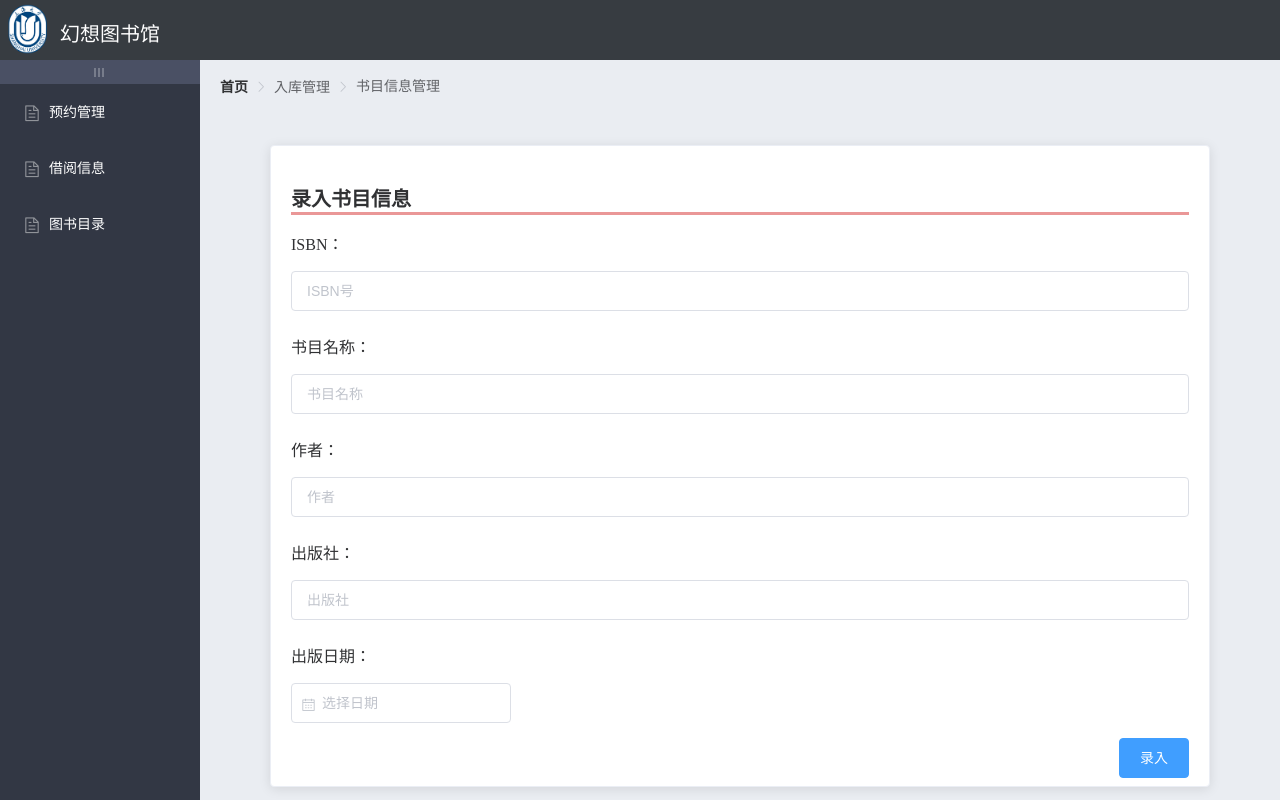
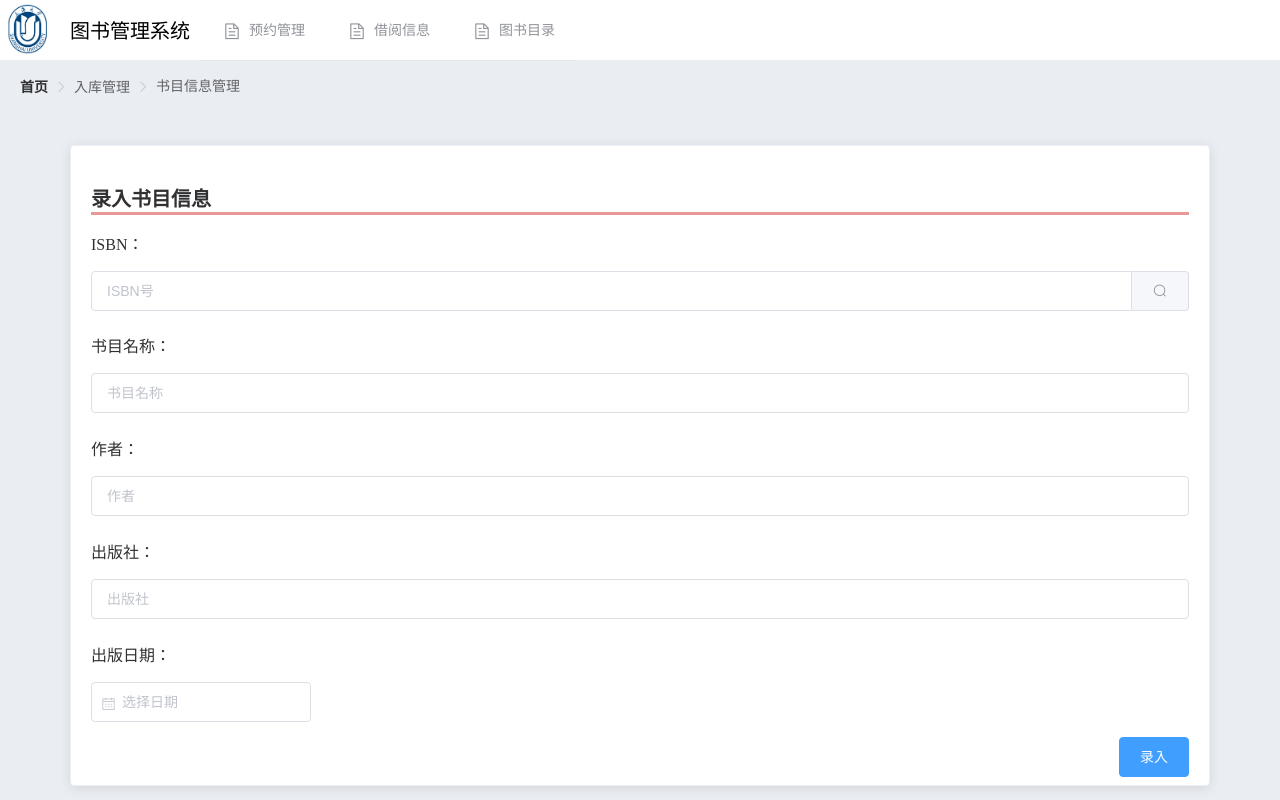
Before and after one commit to KanadeSiina/Imagine-Lib, a Vue app: page /Book_Manage in a window 1280 px wide. Shown: the top 800 px of the page. Built offline with nearby package versions, Linux system fonts and the light colour scheme; sample sign-in values are in the browser's storage.

Commit message:
一些接口的对接

```diff
--- a/src/components/Book_manage.vue
+++ b/src/components/Book_manage.vue
@@ -10,7 +10,9 @@
       <el-form :model="input_form" :rules="rules" ref="inputformRef">
         <p>ISBN：</p>
         <el-form-item prop="ISBN">
-          <el-input v-model="input_form.ISBN" placeholder="ISBN号"></el-input>
+          <el-input v-model="input_form.ISBN" placeholder="ISBN号">
+            <el-button slot="append" icon="el-icon-search" @click="SearchISBN()"></el-button>
+          </el-input>
         </el-form-item>
         <p>书目名称：</p>
         <el-form-item prop="book_name">
@@ -74,7 +76,7 @@ export default {
   methods: {
     inputSubmit() {
       this.$refs.inputformRef.validate(async valid => {
-        if (!valid) return this.$message.erros('格式错误')
+        if (!valid) return this.$message.error('格式错误')
         const { data: res } = this.$http.post('add_book', this.input_form)
         console.log(res)
         // 用axios提交表单交互
@@ -83,10 +85,29 @@ export default {
     },
     delSubmit() {
       this.$refs.delformRef.validate(async valid => {
-        if (!valid) return this.$message.erros('格式错误')
+        if (!valid) return this.$message.error('格式错误')
         const { data: res } = this.$http.post('del_book', this.del_form)
         console.log(res)
       })
+    },
+    async SearchISBN() {
+      const isbn = this.input_form.ISBN
+      const qform = { is_info: '0', isbn: isbn }
+      const url = 'https://isbn.market.alicloudapi.com' + '/ISBN'
+      const appcode = '1bf4177f12a445b1a6b28acac5a056cc'
+      const { data: res } = await this.$http.get(url, {
+        params: qform,
+        headers: { Authorization: 'APPCODE ' + appcode }
+      })
+      if (res.error_code === 0) {
+        this.input_form.book_name = res.result.title
+        this.input_form.book_author = res.result.author
+        this.input_form.book_publisher = res.result.publisher
+        this.input_form.book_pubdate = res.result.pubdate
+      } else {
+        this.$message.error('未查询到该书信息')
+      }
+      console.log(res.result)
     }
   }
 }
--- a/src/components/Sidebar.vue
+++ b/src/components/Sidebar.vue
@@ -4,22 +4,10 @@
     <el-header>
       <div class="head-container">
         <img src="../assets/SHU_logo.png" class="logo" />
-        <div class="header-container" style="font-size: 20px">幻想图书馆</div>
-      </div>
-    </el-header>
-    <el-container>
-      <!-- Aside -->
-      <el-aside :width="isCollapse ? '64px' : '200px'">
-        <div class="toggle-button" @click="toggleCollapse()">|||</div>
+        <div class="header-container" style="font-size: 20px">
+          <span class="titlename">图书管理系统</span>
           <div v-if="role === 'manager'">
-          <el-menu
-            background-color="#323744"
-            text-color="#fff"
-            active-text-color="#409eff"
-            :collapse="isCollapse"
-            :collapse-transition="false"
-            router
-          >
+            <el-menu class="el-menu-demo" mode="horizontal" router>
               <el-submenu index="1">
                 <template slot="title">
                   <i class="el-icon-document"></i>
@@ -45,14 +33,7 @@
             </el-menu>
           </div>
           <div v-else>
-          <el-menu
-            background-color="#323744"
-            text-color="#fff"
-            active-text-color="#409eff"
-            :collapse="isCollapse"
-            :collapse-transition="false"
-            router
-          >
+            <el-menu class="el-menu-demo" mode="horizontal" router>
               <el-menu-item index="/reserve">
                 <i class="el-icon-document"></i>
                 <span slot="title">预约管理</span>
@@ -67,7 +48,11 @@
               </el-menu-item>
             </el-menu>
           </div>
-      </el-aside>
+        </div>
+      </div>
+    </el-header>
+    <el-container>
+      <!-- Aside -->
       <!-- Container -->
       <el-main>
         <router-view></router-view>
@@ -106,11 +91,21 @@ export default {
     top: 0;
   }
 
+  .titlename {
+    position: absolute;
+    top: 15px;
+    left: 70px;
+  }
+
   .header-container {
-    padding-left: 40px;
-    padding-top: 18px;
     font-family: '微软雅黑';
-    color: #fff;
+    color: #000;
+  }
+
+  .el-menu-demo {
+    position: absolute;
+    top: 0;
+    left: 200px;
   }
 }
 
@@ -133,7 +128,7 @@ export default {
 }
 
 .el-header {
-  background-color: #373c41;
+  background-color: #fff;
 }
 
 .el-aside {
--- a/src/main.js
+++ b/src/main.js
@@ -11,7 +11,9 @@ import store from './store'
 axios.defaults.baseURL = '/api'
 // 请求拦截，添加授权信息
 axios.interceptors.request.use(config => {
-  config.headers.Authorization = window.sessionStorage.getItem('token')
+  if (config.url !== 'https://isbn.market.alicloudapi.com/ISBN') {
+    config.headers.Authorization = window.sessionStorage.getItem('token')
+  }
   console.log(config)
   return config
 })
```
Lines whose indentation alone changed are shown as unchanged.
